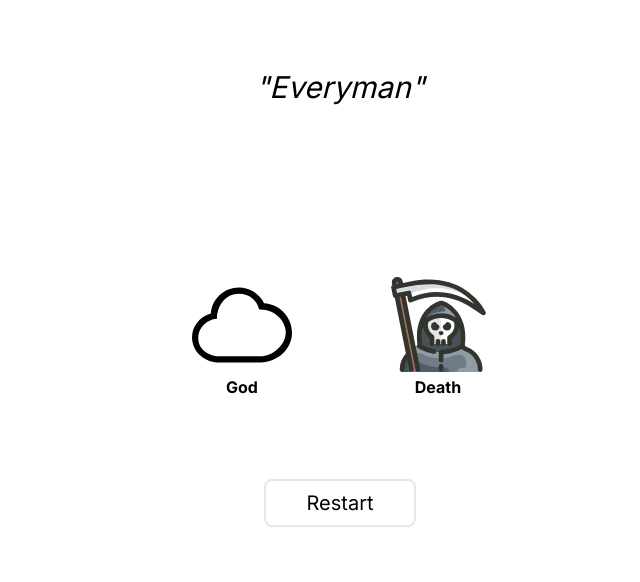
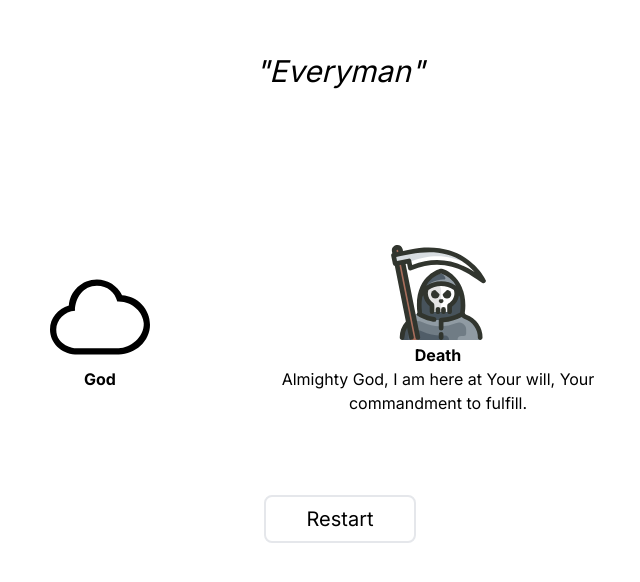
Before and after one commit to shane-woods/everyman-adventure, a Next.js app: page / in a window 1280 px wide. Shown: the part 102-684 px from the top of the page, without its empty margins (300-940 px from the left). Built offline with nearby package versions, Linux system fonts and the light colour scheme.

Commit message:
timer switching scenes but skips

```diff
--- a/app/components/character.tsx
+++ b/app/components/character.tsx
@@ -9,25 +9,29 @@ type Character = {
   src: string;
   name: string;
   lines: string[];
-  handleNextScene: () => void;
+  nextScene?: () => void;
 };
 
 const Character = (character: Character) => {
   const [lineIndex, setLineIndex] = useState<number>(0);
-  console.log(lineIndex);
+  console.log("line index " + lineIndex);
+  console.log("character's lines length " + character.lines.length);
   useEffect(() => {
-    if (lineIndex === character.lines.length - 1) {
-      console.log("gets here?");
-      character.handleNextScene();
-      return () => clearInterval(intervalId);
-    }
-
     const intervalId = setInterval(() => {
+      if (lineIndex === character.lines.length && character.nextScene) {
+        // Invoke the callback when reaching the last line
+        console.log("GETS HERE");
+        character.nextScene();
+      }
       setLineIndex((index) => index + 1);
-    }, 2000);
+    }, 200000);
 
     return () => clearInterval(intervalId);
-  }, [character.lines, character.index]);
+  }, [lineIndex]);
+
+  if (lineIndex === character.lines.length - 1) {
+    console.log("gets here?");
+  }
 
   return (
     <div key={character.id} className="flex flex-col mb-10 items-center">
--- a/app/components/characterlist.tsx
+++ b/app/components/characterlist.tsx
@@ -15,7 +15,6 @@ const CharacterList = ({ list }: { list: CharacterType[] }) => {
               src={character.src}
               name={character.name}
               lines={[]}
-              handleNextScene={null}
             />
           );
         })}
--- a/app/components/scene.tsx
+++ b/app/components/scene.tsx
@@ -4,7 +4,7 @@ import { sceneData } from "../constants";
 
 type SceneProps = {
   index: number;
-  handleNextScene: () => void;
+  nextScene?: () => void;
 };
 
 const Scene = (scene: SceneProps) => {
@@ -21,7 +21,7 @@ const Scene = (scene: SceneProps) => {
             src={character.src}
             name={character.name}
             lines={character.lines}
-            handleNextScene={() => scene.handleNextScene}
+            nextScene={scene.nextScene}
           />
         </div>
       ))}
--- a/app/components/textbubble.tsx
+++ b/app/components/textbubble.tsx
@@ -7,8 +7,8 @@ type TextProp = {
 
 const TextBubble = (t: TextProp) => {
   return (
-    <div key={t.key} className="">
-      <p>{t.text}</p>
+    <div key={t.key} className=" flex overflow-hidden max-w-sm">
+      <p className="text-center">{t.text}</p>
     </div>
   );
 };
--- a/app/constants.ts
+++ b/app/constants.ts
@@ -60,7 +60,7 @@ const sceneData: Scene[] = [
   },
   {
     characters: [Strength],
-    isChoice: false,
+    isChoice: true,
     choiceIndex: 0,
   },
 ];
--- a/app/page.tsx
+++ b/app/page.tsx
@@ -31,7 +31,7 @@ export default function Home() {
     setSceneIndex(0);
   }
 
-  console.log(sceneIndex);
+  console.log("scene" + sceneIndex);
 
   return (
     <div className="flex flex-col justify-evenly max-h-screen">
@@ -42,7 +42,7 @@ export default function Home() {
         key={sceneIndex}
         className="flex flex-col justify-center gap-5 px-24 items-center"
       >
-        <Scene index={sceneIndex} handleNextScene={() => handleNextScene} />
+        <Scene index={sceneIndex} nextScene={handleNextScene} />
         {sceneData[sceneIndex].isChoice ? (
           <div>
             <Button
```
